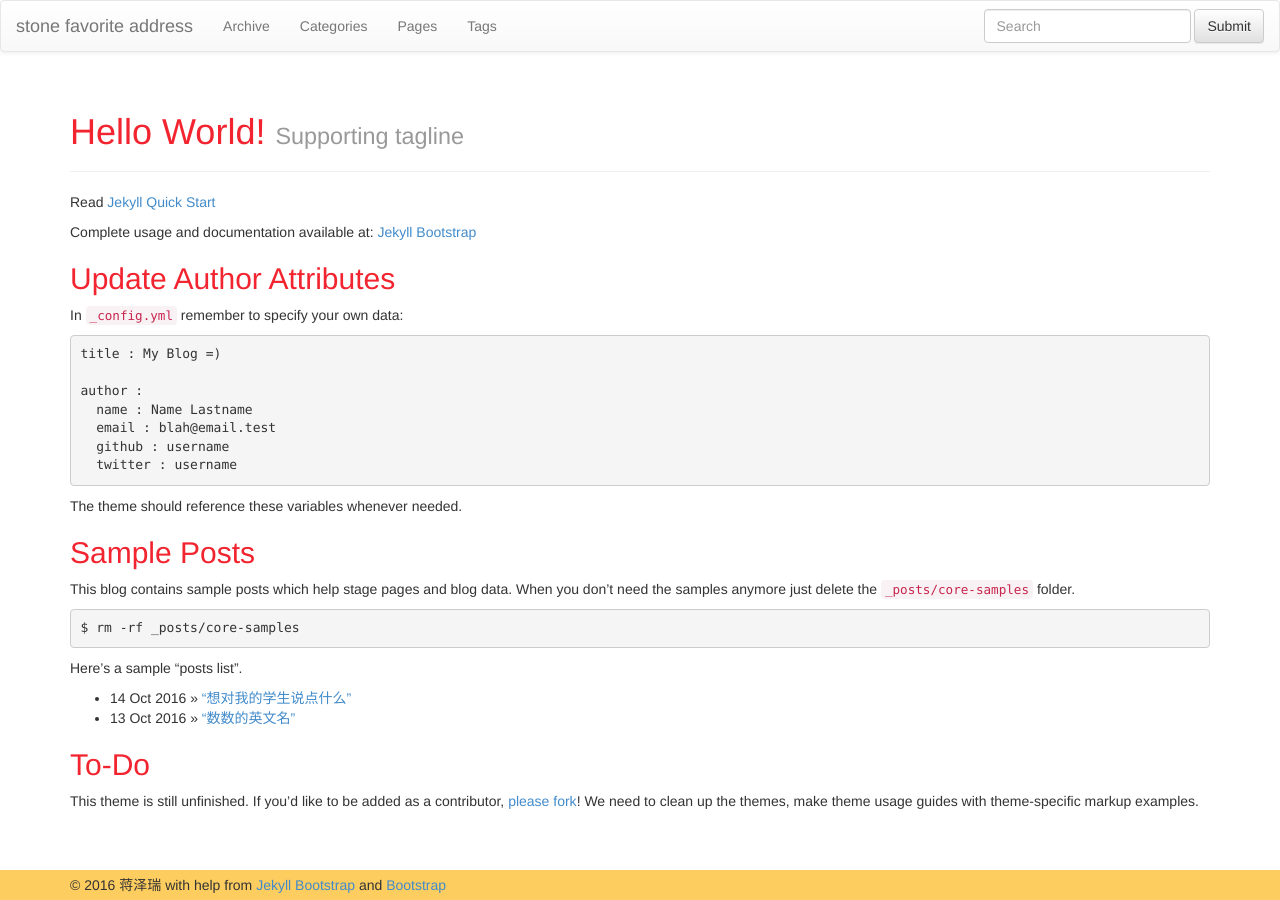
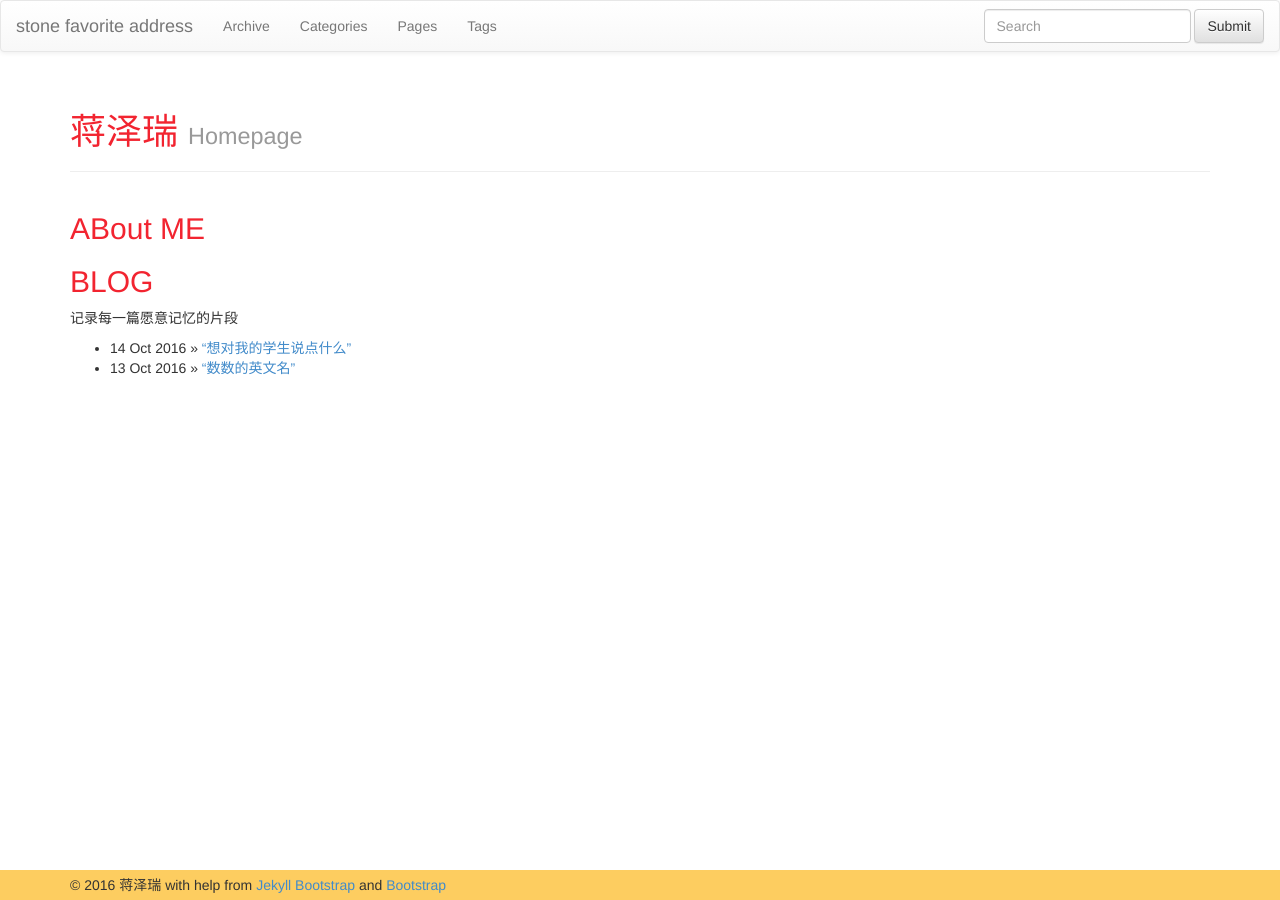
Before and after one commit to jiangzerui/blog, a Jekyll site: the page built from index.md, in a window 1280 px wide. Built offline with Jekyll 4.4.1, drawn with Linux system fonts in a browser that asks for light colours; nearby versions of some CDN libraries.

Commit message:
modify default page

```diff
--- a/index.md
+++ b/index.md
@@ -1,44 +1,20 @@
 ---
 layout: page
-title: Hello World!
-tagline: Supporting tagline
+title: 蒋泽瑞
+tagline: Homepage
 ---
 {% include JB/setup %}
 
-Read [Jekyll Quick Start](http://jekyllbootstrap.com/usage/jekyll-quick-start.html)
+## ABout ME
 
-Complete usage and documentation available at: [Jekyll Bootstrap](http://jekyllbootstrap.com)
 
-## Update Author Attributes
 
-In `_config.yml` remember to specify your own data:
+## BLOG
 
-    title : My Blog =)
-
-    author :
-      name : Name Lastname
-      email : blah@email.test
-      github : username
-      twitter : username
-
-The theme should reference these variables whenever needed.
-
-## Sample Posts
-
-This blog contains sample posts which help stage pages and blog data.
-When you don't need the samples anymore just delete the `_posts/core-samples` folder.
-
-    $ rm -rf _posts/core-samples
-
-Here's a sample "posts list".
+记录每一篇愿意记忆的片段
 
 <ul class="posts">
   {% for post in site.posts %}
     <li><span>{{ post.date | date_to_string }}</span> &raquo; <a href="{{ BASE_PATH }}{{ post.url }}">{{ post.title }}</a></li>
   {% endfor %}
 </ul>
-
-## To-Do
-
-This theme is still unfinished. If you'd like to be added as a contributor, [please fork](http://github.com/plusjade/jekyll-bootstrap)!
-We need to clean up the themes, make theme usage guides with theme-specific markup examples.
```
